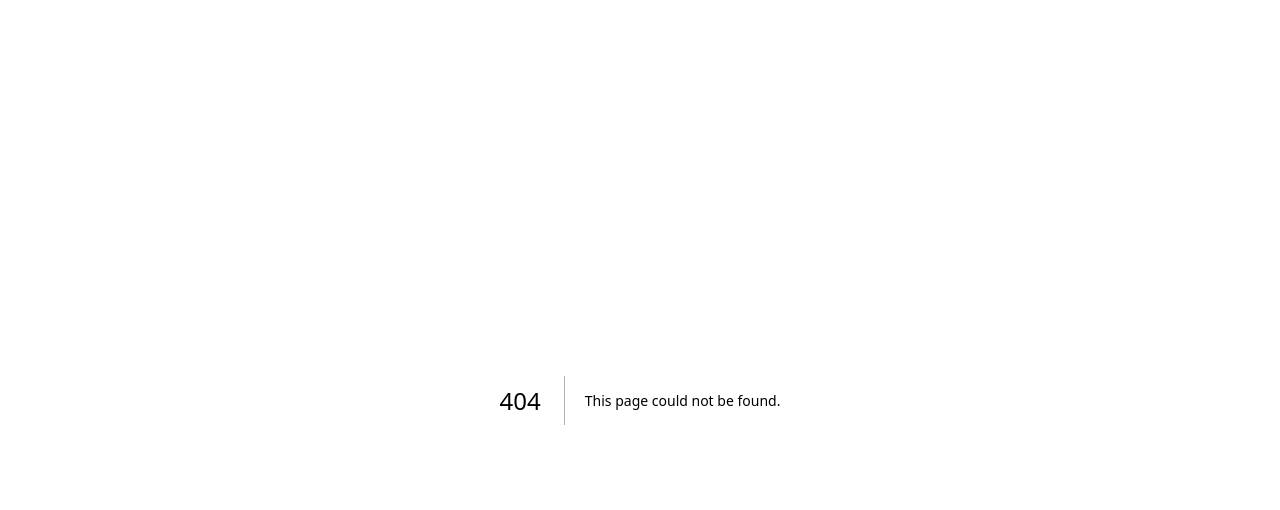
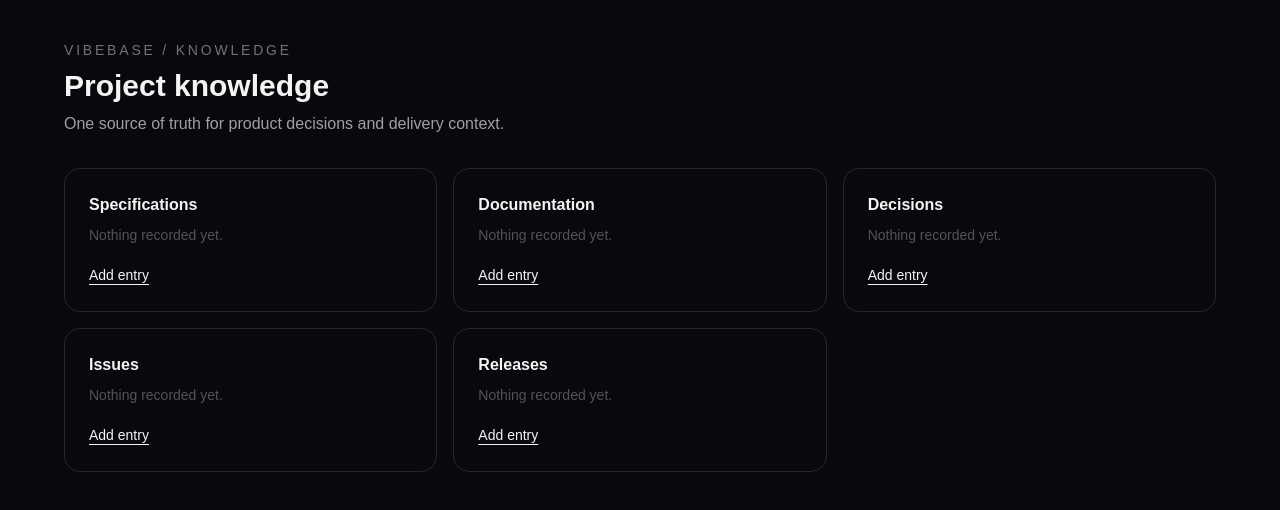
Before and after one commit to Yuhanin/VibeBase, a Next.js app: page /knowledge in a window 1280 px wide. Before the commit this address had no page. Shown: the top 510 px of the page. Built offline with nearby package versions, Linux system fonts and the light colour scheme.

Commit message:
feat: add project knowledge hub

```diff
--- /dev/null
+++ b/app/knowledge/page.tsx
@@ -0,0 +1,2 @@
+const sections = ['Specifications','Documentation','Decisions','Issues','Releases']
+export default function KnowledgePage() { return <main className="min-h-screen p-6 md:p-10"><div className="mx-auto max-w-6xl"><header className="mb-8"><p className="text-sm tracking-[.2em] text-zinc-500">VIBEBASE / KNOWLEDGE</p><h1 className="mt-2 text-3xl font-bold">Project knowledge</h1><p className="mt-2 text-zinc-400">One source of truth for product decisions and delivery context.</p></header><div className="grid gap-4 md:grid-cols-2 lg:grid-cols-3">{sections.map(section => <article key={section} className="rounded-2xl border border-zinc-800 p-6"><h2 className="font-semibold">{section}</h2><p className="mt-2 text-sm text-zinc-600">Nothing recorded yet.</p><button className="mt-5 text-sm underline underline-offset-4">Add entry</button></article>)}</div></div></main> }
```
